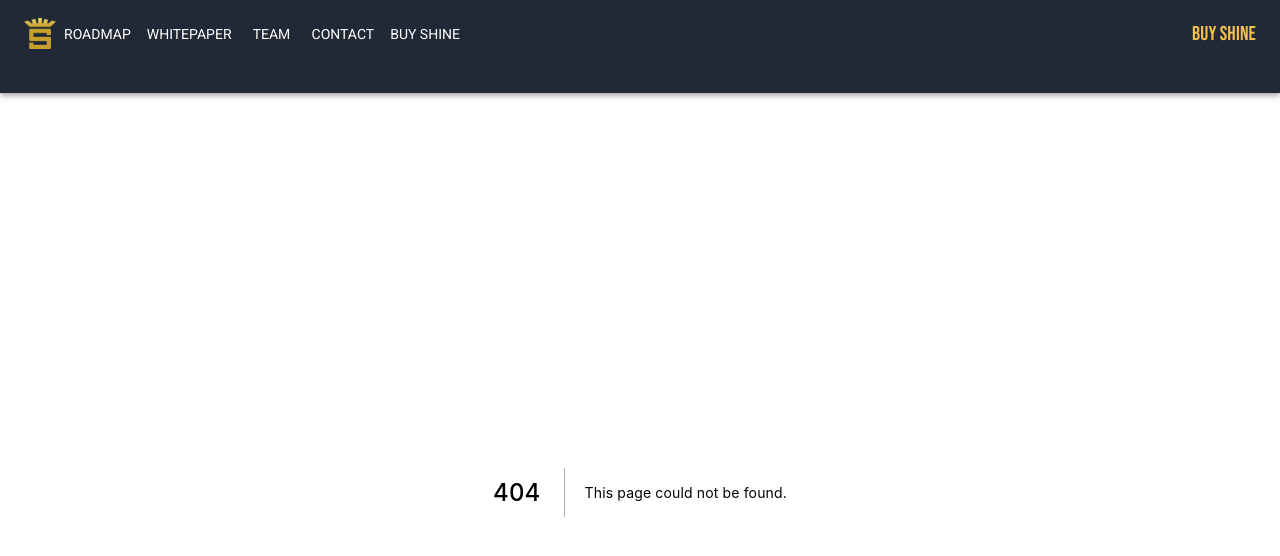
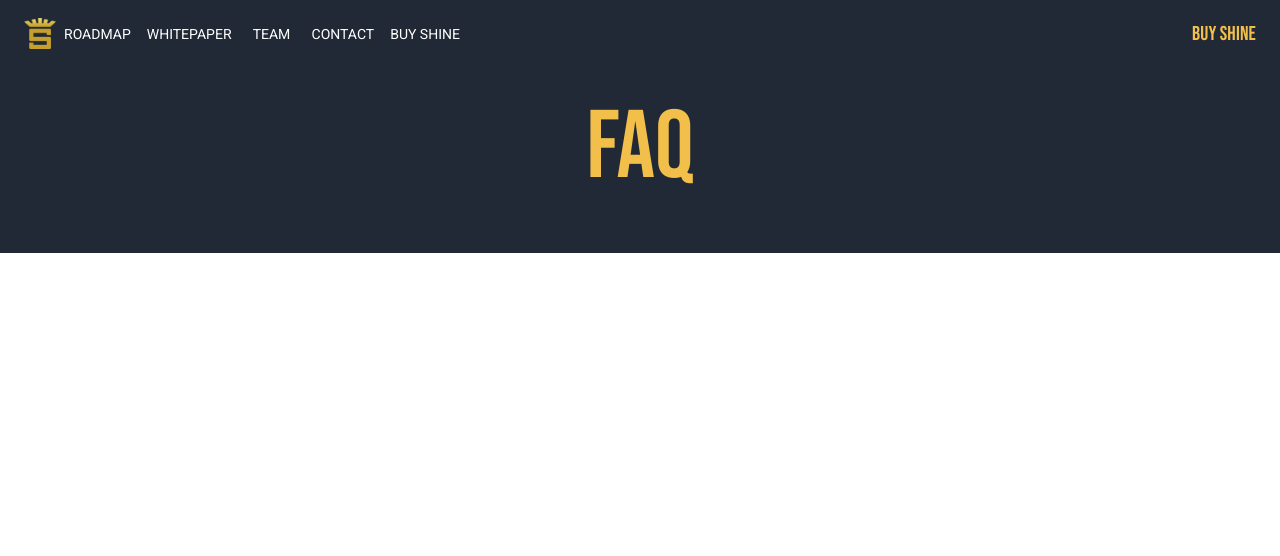
Before and after one commit to Joshuatanderson/shine-site-0, a Next.js app: page /faq in a window 1280 px wide. Before the commit this address had no page. Shown: the top 556 px of the page. Built offline with nearby package versions, Linux system fonts and the light colour scheme.

Commit message:
refactor: make titlebar component

```diff
--- /dev/null
+++ b/components/TitleBar.tsx
@@ -0,0 +1,26 @@
+import { Container, Grid, ScopedCssBaseline, Typography } from "@mui/material";
+import { ThemeProvider } from "@mui/private-theming";
+import React, { Children, Component } from "react";
+import { darkTheme } from "../styles/theme";
+
+interface TitleBarProps {
+    title: string;
+    children?: any;
+}
+
+const TitleBar = ({ title, children }: TitleBarProps) => {
+    return (
+        <Container sx={{ paddingBottom: "48px" }}>
+            <Grid container spacing={3}>
+                <Grid item xs={12}>
+                    <Typography variant="h1" align="center">
+                        {title}
+                    </Typography>
+                </Grid>
+                {children}
+            </Grid>
+        </Container>
+    );
+};
+
+export default TitleBar;
--- /dev/null
+++ b/pages/faq.tsx
@@ -0,0 +1,17 @@
+import { ThemeProvider } from "@emotion/react";
+import { Container, Grid, ScopedCssBaseline, Typography } from "@mui/material";
+import React from "react";
+import TitleBar from "../components/TitleBar";
+import { darkTheme } from "../styles/theme";
+
+const Faq = () => {
+    return (
+        <ThemeProvider theme={darkTheme}>
+            <ScopedCssBaseline>
+                <TitleBar title="faq" />
+            </ScopedCssBaseline>
+        </ThemeProvider>
+    );
+};
+
+export default Faq;
```
Also changed, not shown: pages/index.tsx (+3 -7 lines), pages/team.tsx (+2 -9 lines).
